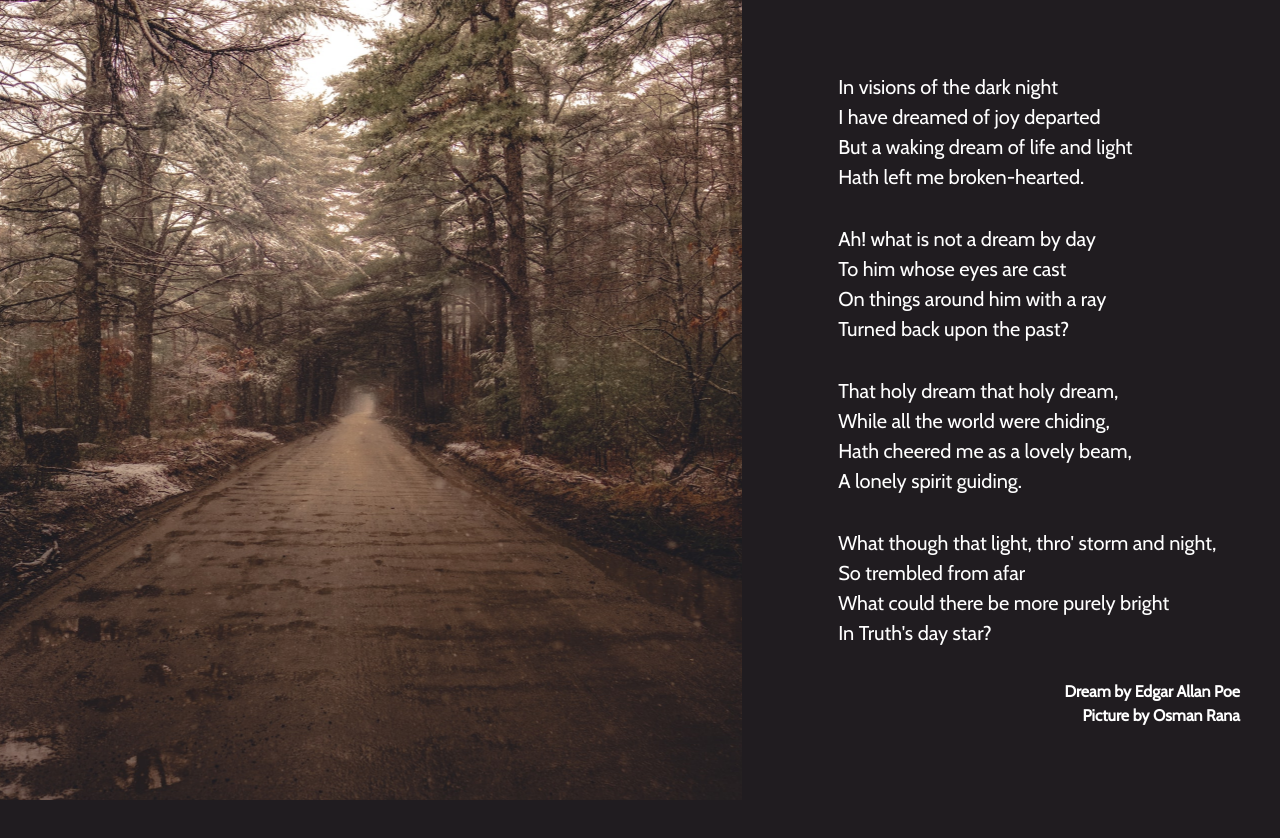
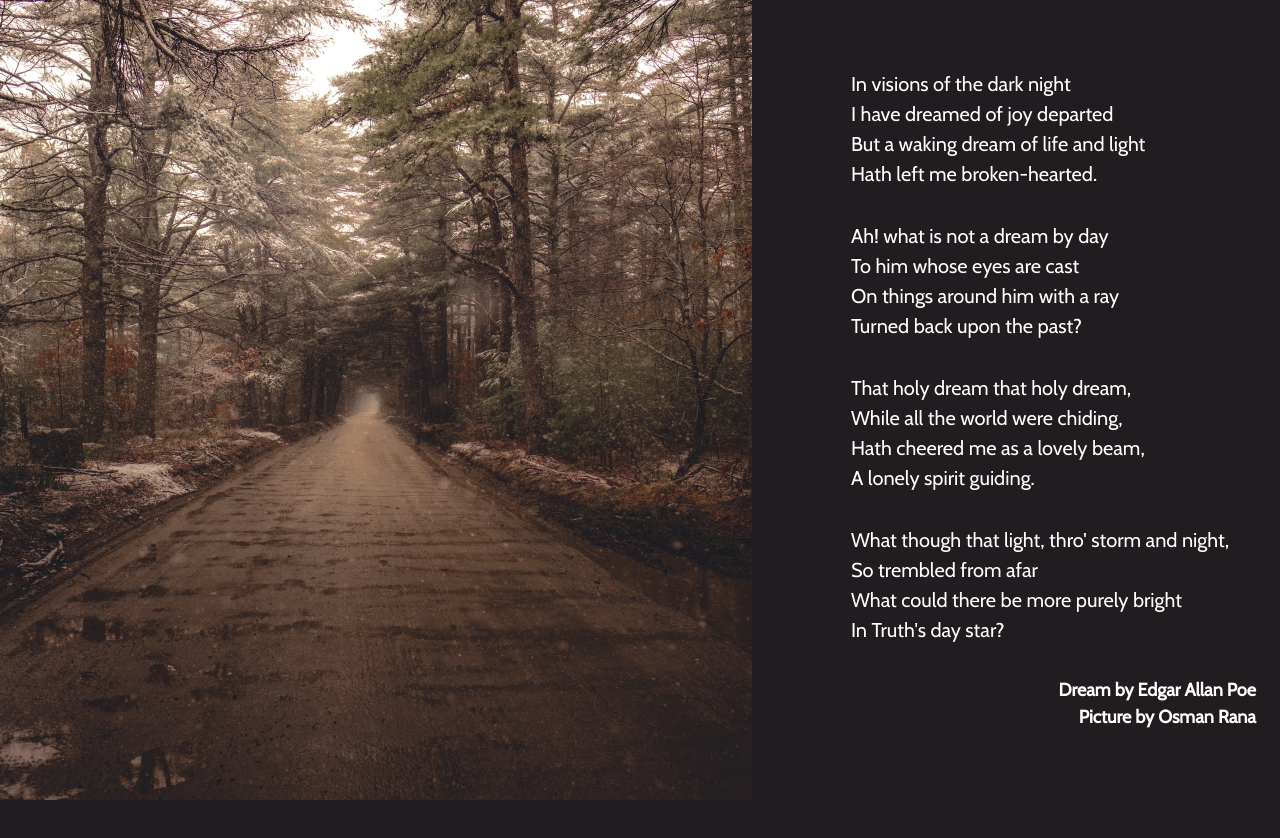
Before and after one commit to RVCC-IDMX/poem-page-OBenitezG, a plain HTML site: page index.html in a window 1280 px wide. Before the commit the page ends 800 px from the top, so only its background shows below. Drawn offline with nearby package versions, Linux system fonts and the light colour scheme.

Commit message:
Tweak CSS for spacing

```diff
--- a/css/app.css
+++ b/css/app.css
@@ -80,16 +80,18 @@ body {
   font-family: "Cabin", sans-serif;
   font-size: 1rem;
   font-size: clamp(1rem, 0.6522rem + 1.7391vw, 1.5rem);
+  padding-bottom: 2.5rem;
 }
 
 .container {
   width: 100%;
   display: grid;
+  grid-template-columns: 1fr;
   align-items: center;
   justify-content: center;
   gap: 2rem;
+  height: 100%;
   min-height: 100vh;
-  padding-right: 1rem;
 }
 
 .image {
@@ -122,7 +124,7 @@ h2 {
   color: white;
   text-align: right;
   padding-right: 2rem;
-  font-size: 1rem;
+  font-size: 1.125rem;
 }
 
 /* Media Screens */
@@ -132,7 +134,6 @@ h2 {
     font-size: clamp(1.125rem, 0.8929rem + 0.4762vw, 1.25rem);
   }
   .container {
-    display: grid;
     grid-template-columns: 1fr 1fr;
   }
 
```
